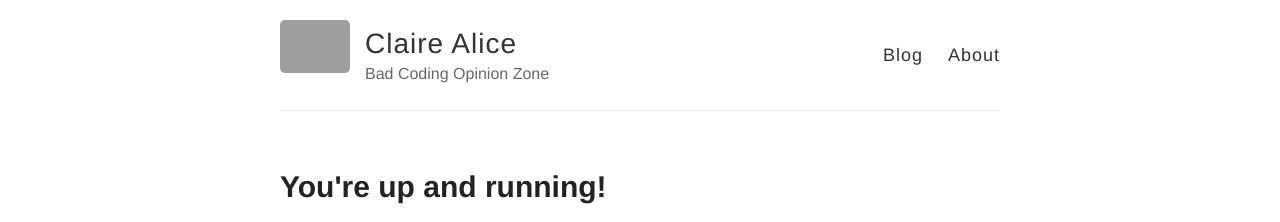
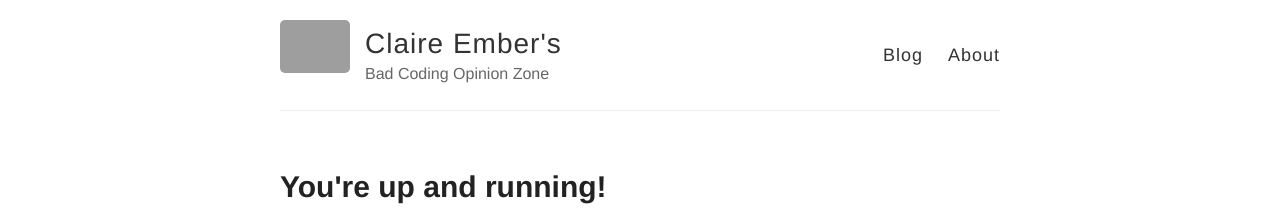
Before and after one commit to necco-atsume/necco-atsume.github.io, a Jekyll site: the page built from _posts/2014-3-3-Hello-World.md, in a window 1280 px wide. Shown: the top 222 px of the page. Built offline with Jekyll 4.4.1, drawn with Linux system fonts in a browser that asks for light colours; grey boxes are pictures that could not be loaded.

Commit message:
Update _config.yml

```diff
--- a/_config.yml
+++ b/_config.yml
@@ -3,7 +3,7 @@
 #
 
 # Name of your site (displayed in the header)
-name: Claire Alice
+name: Claire Ember's
 
 # Short bio or description (displayed in the header)
 description: Bad Coding Opinion Zone
```
